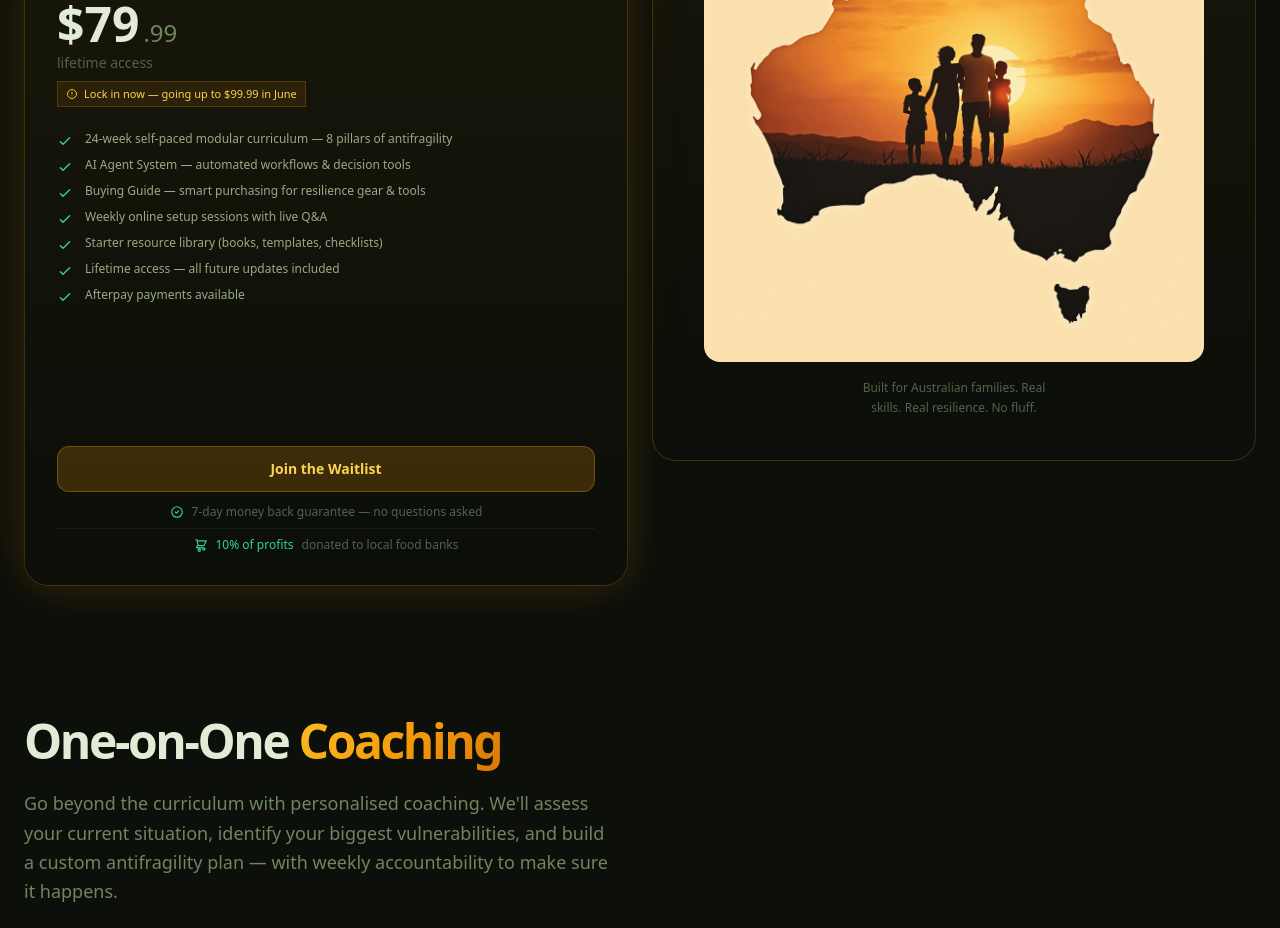
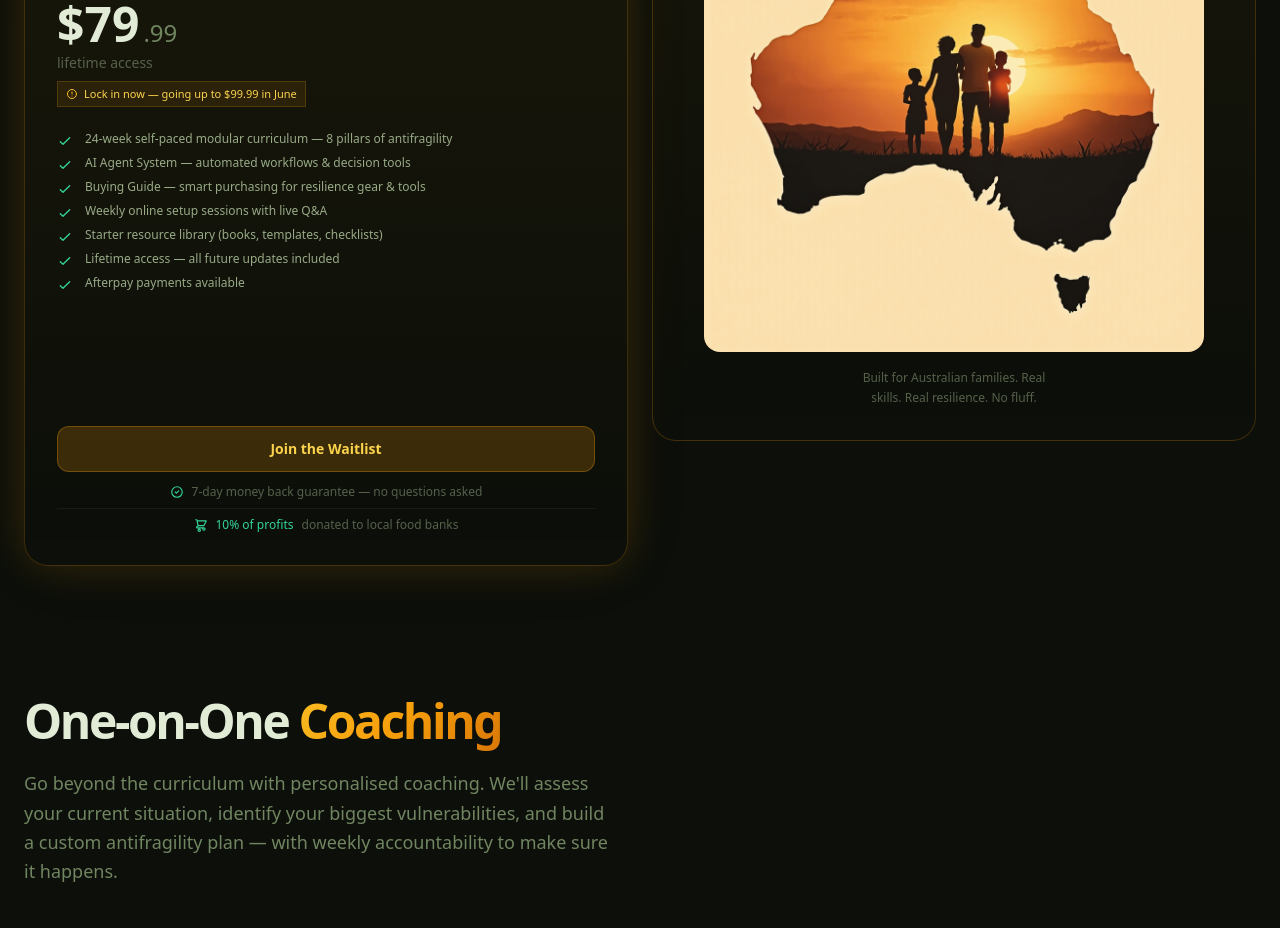
Before and after one commit to boktoday/okready-landing, a React (Vite) app: page / in a window 1280 px wide. Shown: the part 4920-5848 px from the top of the page. Built offline with nearby package versions, Linux system fonts and the light colour scheme.

Commit message:
Pricing: reduced space after features list to minimum

```diff
--- a/src/components/Pricing.tsx
+++ b/src/components/Pricing.tsx
@@ -69,7 +69,7 @@ export default function Pricing({ onJoinClick }: PricingProps) {
                 </div>
               </div>
 
-              <div className="flex-1 space-y-2 mb-4">
+              <div className="flex-1 space-y-1.5 mb-2">
                 {features.map((f) => (
                   <div key={f} className="flex items-start gap-3">
                     <svg className="w-4 h-4 text-emerald-400 flex-shrink-0 mt-0.5" fill="none" viewBox="0 0 24 24" stroke="currentColor">
```
